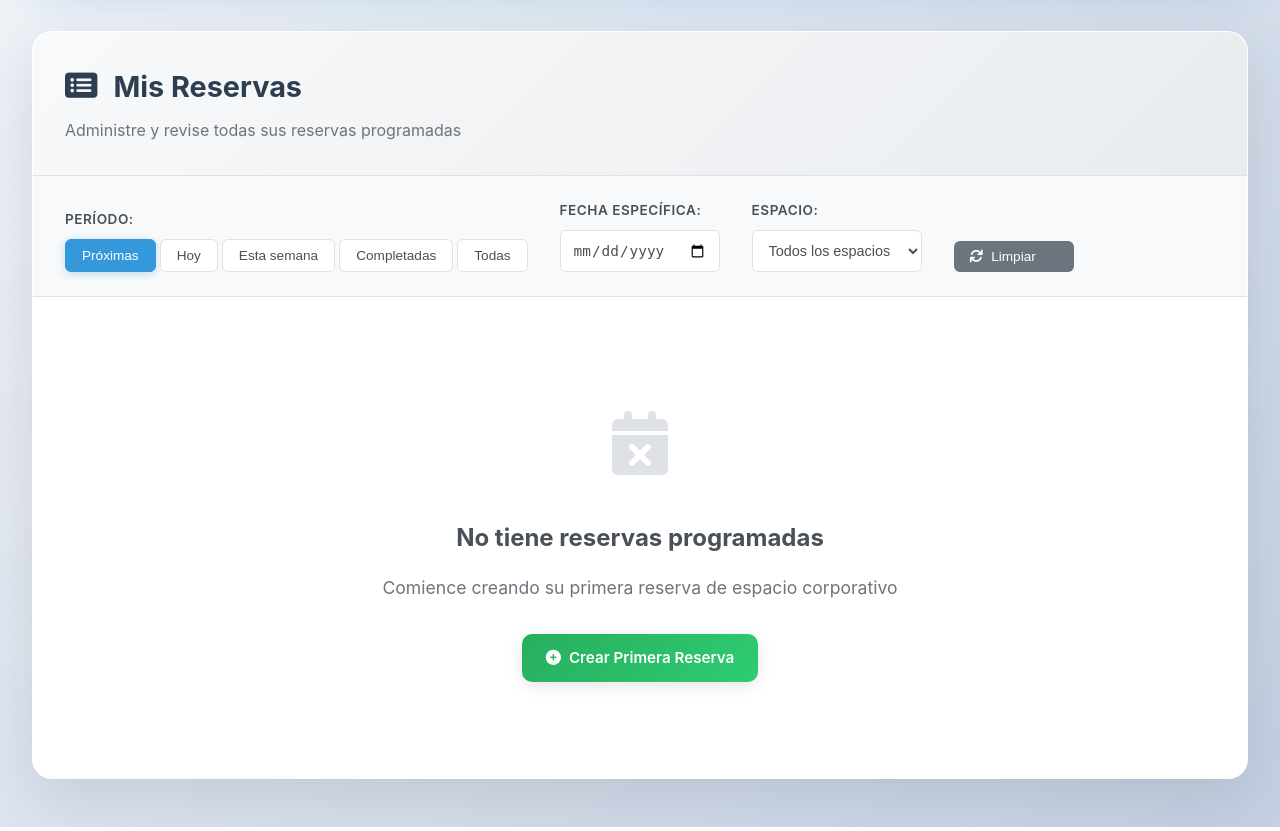
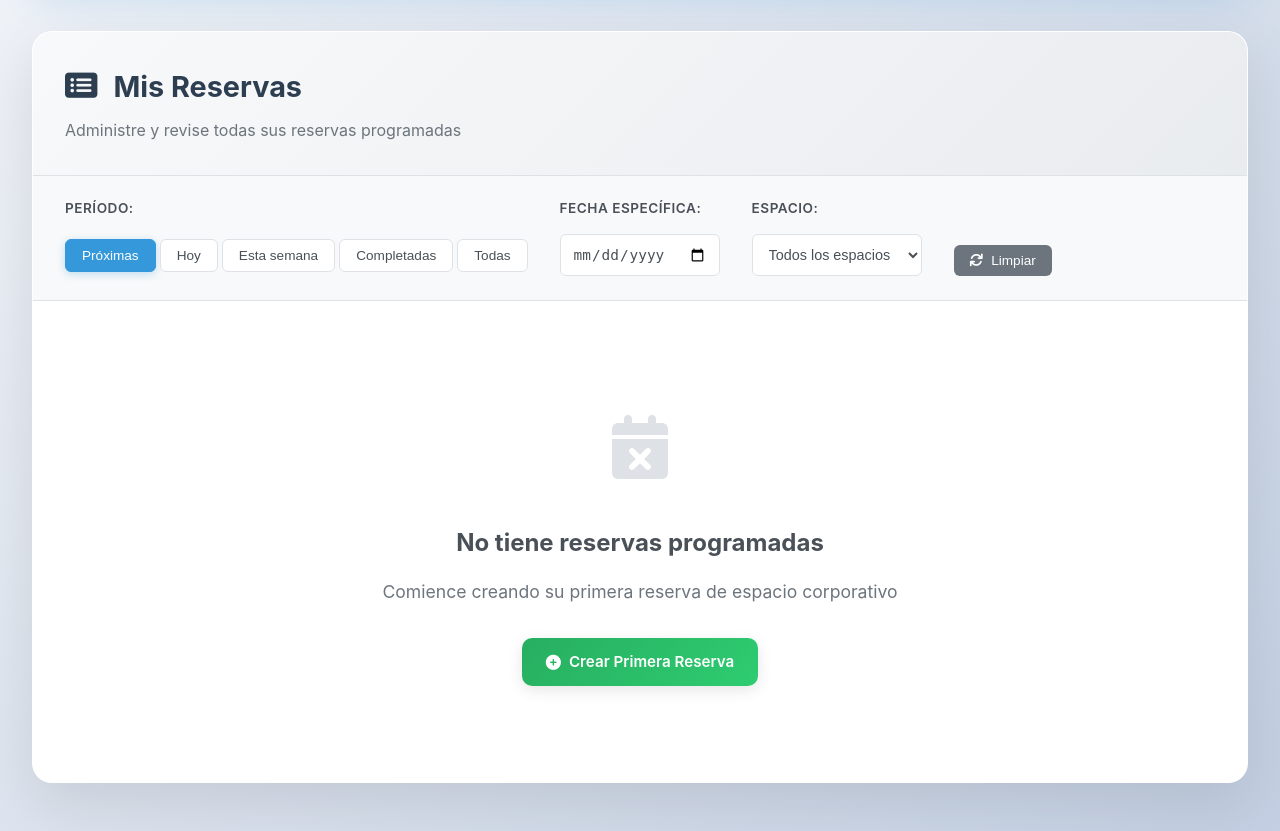
Before and after one commit to camilacarbajal07032013-dev/sistema_reservas_edificio, a Django app: template reservas/templates/reservas/mis_reservas.html in a window 1280 px wide. Shown: the part 324-1155 px from the top of the page. Run offline with Django 5.2, Linux system fonts and the light colour scheme; the template is opened without the code that fills it, so the values that code supplies are empty.

Commit message:
Update mis_reservas.html

```diff
--- a/reservas/templates/reservas/mis_reservas.html
+++ b/reservas/templates/reservas/mis_reservas.html
@@ -236,7 +236,7 @@
             display: flex;
             flex-wrap: wrap;
             gap: 2rem;
-            align-items: end;
+            align-items: flex-end;
         }
 
         .filter-group {
@@ -244,6 +244,7 @@
             flex-direction: column;
             gap: 0.5rem;
             min-width: 120px;
+            align-items: flex-start;
         }
 
         .filter-group label {
@@ -252,12 +253,18 @@
             color: #495057;
             text-transform: uppercase;
             letter-spacing: 0.5px;
+            margin-bottom: 0.5rem;
+            height: 18px;
+            display: flex;
+            align-items: center;
         }
 
         .filter-buttons {
             display: flex;
             gap: 0.25rem;
             flex-wrap: wrap;
+            height: 42px;
+            align-items: center;
         }
 
         .filter-btn {
```
